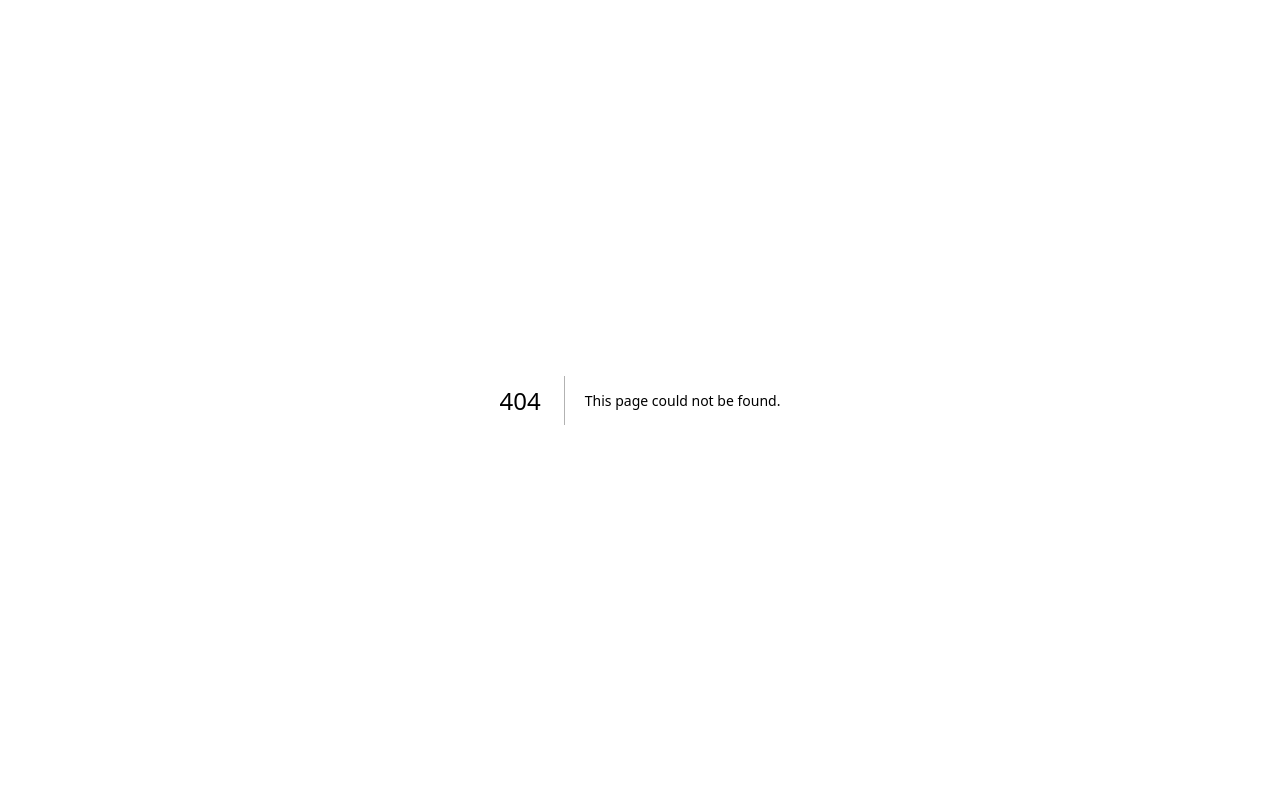
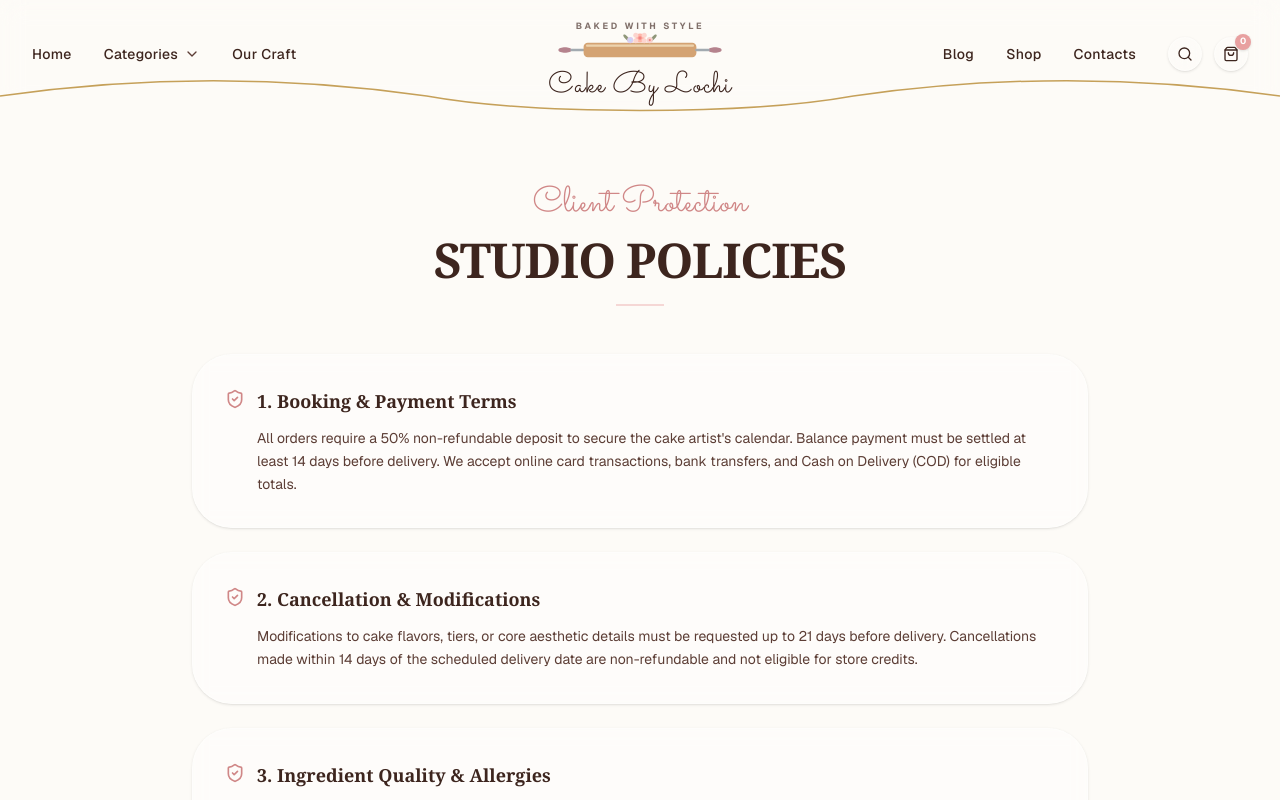
Before and after one commit to KasunLakma/cake-by-lochi, a Next.js app: page /policies in a window 1280 px wide. Before the commit this address had no page. Shown: the top 800 px of the page. Built offline with nearby package versions, Linux system fonts and the light colour scheme.

Commit message:
feat: standardize categories and inject FAQ and Policies static routes

```diff
--- /dev/null
+++ b/src/app/(store)/faq/page.tsx
@@ -0,0 +1,76 @@
+'use client';
+
+import React from "react";
+import { Sacramento } from "next/font/google";
+import MegaHeader from "@/components/shared/mega-header";
+import { HelpCircle } from "lucide-react";
+
+const sacramento = Sacramento({
+  weight: "400",
+  subsets: ["latin"],
+  display: "swap",
+});
+
+export default function FAQPage() {
+  const faqs = [
+    {
+      q: "How do I place an order for a custom cake?",
+      a: "You can place an order by contacting Chef Lochi directly through our bespoke studio inquiry form, or by exploring our product catalog and selecting your preferred cake styling options. We recommend ordering at least 14 days in advance to secure your event date."
+    },
+    {
+      q: "What are your delivery options and timelines?",
+      a: "We offer professional, delivery and structural setup for all custom and multi-tiered bakes in Colombo and surrounding suburbs. Delivery fees are calculated based on your event location. Delivery timings are scheduled with the venue coordinator to ensure perfect presentation."
+    },
+    {
+      q: "Can I modify my cake decoration or flavor profile after booking?",
+      a: "Yes, you can request changes to your custom design details or flavor options up to 21 days before the scheduled delivery date. Unfortunately, we cannot accept any modifications within 14 days of your event as our pastry team begins custom sourcing and early stage preparations."
+    },
+    {
+      q: "Do you offer organic or custom dietary options?",
+      a: "Yes! We take absolute pride in baking with organic, premium ingredients. We also offer curated dietary selections (such as vegan, gluten-free, or reduced-sugar bakes) that do not compromise on structural elegance or rich flavor profile quality."
+    },
+    {
+      q: "What is your cancellation and refund policy?",
+      a: "All custom design orders require a 50% non-refundable deposit to secure your booking date. Cancellations made more than 14 days before delivery will forfeit the deposit but require no further payment. Cancellations within 14 days of delivery are not eligible for refunds or store credits."
+    }
+  ];
+
+  return (
+    <div className="relative min-h-screen bg-[#fdfbf7] dark:bg-bg-vanilla-cream transition-colors duration-500 overflow-x-hidden font-sans flex flex-col justify-between">
+      <MegaHeader />
+
+      <main className="w-full pt-[120px] px-6 md:px-12 flex flex-col items-center flex-grow">
+        <section className="relative w-full max-w-4xl py-16 flex flex-col gap-12 text-left">
+
+          <div className="text-center flex flex-col items-center gap-2">
+            <span className={`${sacramento.className} text-4xl text-primary-pink-deep dark:text-primary-pink`}>
+              Client Services
+            </span>
+            <h1 className="font-serif text-3xl sm:text-5xl font-bold tracking-tight text-accent-chocolate dark:text-white uppercase mt-1">
+              Frequently Asked Questions
+            </h1>
+            <span className="w-12 h-0.5 bg-primary-pink/40 mt-3" />
+          </div>
+
+          <div className="flex flex-col gap-6">
+            {faqs.map((faq, index) => (
+              <div
+                key={index}
+                className="bg-white/40 dark:bg-white/5 border border-white/30 dark:border-white/10 rounded-[2.5rem] p-6 sm:p-8 shadow-sm backdrop-blur-sm"
+              >
+                <h3 className="font-serif text-base sm:text-lg font-bold text-accent-chocolate dark:text-white flex items-start gap-3">
+                  <HelpCircle className="w-5 h-5 text-primary-pink-deep dark:text-primary-pink shrink-0 mt-0.5" />
+                  <span>{faq.q}</span>
+                </h3>
+                <p className="text-xs sm:text-sm text-accent-chocolate-light dark:text-bg-vanilla-cream/80 leading-relaxed mt-3 pl-8 font-normal">
+                  {faq.a}
+                </p>
+              </div>
+            ))}
+          </div>
+
+        </section>
+      </main>
+    </div>
+  );
+}
--- a/src/app/(store)/page.tsx
+++ b/src/app/(store)/page.tsx
@@ -1313,6 +1313,12 @@ export default function Home() {
               </svg>
               <span>@cakebylochi</span>
             </Link>
+          </div>
+
+          <div className="flex gap-6 text-[9px] font-bold tracking-widest text-accent-chocolate-light/75 dark:text-zinc-100/60 uppercase">
+            <Link href="/faq" className="hover:text-primary-pink dark:hover:text-pink-400 transition-colors">FAQ</Link>
+            <Link href="/policies" className="hover:text-primary-pink dark:hover:text-pink-400 transition-colors">Policies</Link>
+            <Link href="/terms" className="hover:text-primary-pink dark:hover:text-pink-400 transition-colors">Terms of Service</Link>
           </div>
 
           <div className="text-[9px] text-accent-chocolate-light/60 dark:text-zinc-100/50 tracking-wider">
--- /dev/null
+++ b/src/app/(store)/policies/page.tsx
@@ -0,0 +1,72 @@
+'use client';
+
+import React from "react";
+import { Sacramento } from "next/font/google";
+import MegaHeader from "@/components/shared/mega-header";
+import { ShieldCheck } from "lucide-react";
+
+const sacramento = Sacramento({
+  weight: "400",
+  subsets: ["latin"],
+  display: "swap",
+});
+
+export default function PoliciesPage() {
+  const policies = [
+    {
+      title: "1. Booking & Payment Terms",
+      content: "All orders require a 50% non-refundable deposit to secure the cake artist's calendar. Balance payment must be settled at least 14 days before delivery. We accept online card transactions, bank transfers, and Cash on Delivery (COD) for eligible totals."
+    },
+    {
+      title: "2. Cancellation & Modifications",
+      content: "Modifications to cake flavors, tiers, or core aesthetic details must be requested up to 21 days before delivery. Cancellations made within 14 days of the scheduled delivery date are non-refundable and not eligible for store credits."
+    },
+    {
+      title: "3. Ingredient Quality & Allergies",
+      content: "We source organic, fresh farm-to-table dairy and natural botanicals. While we maintain a highly sanitized studio environment, our products are prepared in a kitchen that handles nuts, dairy, wheat, and eggs. Customers must note all critical dietary restrictions during booking consultation."
+    },
+    {
+      title: "4. Damage Limitation & Transportation",
+      content: "We provide secure delivery and setup at the chosen venue. Once the cake has been accepted at the venue, Cake By Lochi accepts no liability for layout damage resulting from high heat, humidity, unstable table surfaces, or customer transport."
+    }
+  ];
+
+  return (
+    <div className="relative min-h-screen bg-[#fdfbf7] dark:bg-bg-vanilla-cream transition-colors duration-500 overflow-x-hidden font-sans flex flex-col justify-between">
+      <MegaHeader />
+
+      <main className="w-full pt-[120px] px-6 md:px-12 flex flex-col items-center flex-grow">
+        <section className="relative w-full max-w-4xl py-16 flex flex-col gap-12 text-left">
+
+          <div className="text-center flex flex-col items-center gap-2">
+            <span className={`${sacramento.className} text-4xl text-primary-pink-deep dark:text-primary-pink`}>
+              Client Protection
+            </span>
+            <h1 className="font-serif text-3xl sm:text-5xl font-bold tracking-tight text-accent-chocolate dark:text-white uppercase mt-1">
+              Studio Policies
+            </h1>
+            <span className="w-12 h-0.5 bg-primary-pink/40 mt-3" />
+          </div>
+
+          <div className="flex flex-col gap-6">
+            {policies.map((policy, index) => (
+              <div
+                key={index}
+                className="bg-white/40 dark:bg-white/5 border border-white/30 dark:border-white/10 rounded-[2.5rem] p-6 sm:p-8 shadow-sm backdrop-blur-sm"
+              >
+                <h3 className="font-serif text-base sm:text-lg font-bold text-accent-chocolate dark:text-white flex items-start gap-3">
+                  <ShieldCheck className="w-5 h-5 text-primary-pink-deep dark:text-primary-pink shrink-0 mt-0.5" />
+                  <span>{policy.title}</span>
+                </h3>
+                <p className="text-xs sm:text-sm text-accent-chocolate-light dark:text-bg-vanilla-cream/80 leading-relaxed mt-3 pl-8 font-normal">
+                  {policy.content}
+                </p>
+              </div>
+            ))}
+          </div>
+
+        </section>
+      </main>
+    </div>
+  );
+}
--- a/src/components/shared/product-catalog.tsx
+++ b/src/components/shared/product-catalog.tsx
@@ -79,26 +79,17 @@ export default function ProductCatalog() {
       const slug = categoryParam.toLowerCase();
       if (slug === "celebration-cakes" || slug === "wedding-cakes") {
         setActiveCategory("Celebration Cakes");
-      } else if (
-        slug === "fine-pastries" ||
-        slug === "cupcakes" ||
-        slug === "macarons" ||
-        slug === "lollypops" ||
-        slug === "just-treats" ||
-        slug === "ice-cream"
-      ) {
-        setActiveCategory("Fine Pastries");
-      } else if (
-        slug === "dietary-luxe" ||
-        slug === "organic-botanical" ||
-        slug === "coffee-chocolate"
-      ) {
-        setActiveCategory("Dietary Luxe");
+      } else if (slug === "luxury-cupcakes" || slug === "cupcakes") {
+        setActiveCategory("Luxury Cupcakes");
+      } else if (slug === "artisan-pastries" || slug === "pastries" || slug === "macarons") {
+        setActiveCategory("Artisan Pastries");
+      } else if (slug === "signature-desserts" || slug === "desserts" || slug === "coffee-chocolate") {
+        setActiveCategory("Signature Desserts");
       }
     }
   }, [categoryParam]);
 
-  const categoriesList = ["All", "Celebration Cakes", "Fine Pastries", "Dietary Luxe"];
+  const categoriesList = ["All", "Celebration Cakes", "Luxury Cupcakes", "Artisan Pastries", "Signature Desserts"];
 
   const products: Product[] = [
     {
@@ -116,7 +107,7 @@ export default function ProductCatalog() {
     {
       id: "cupcake-flight",
       name: "Gourmet Cupcake Flight",
-      category: "Fine Pastries",
+      category: "Luxury Cupcakes",
       price: "Rs. 14,400",
       description: "A curated flight of six fluffy bakes dressed in velvety gourmet frostings.",
       image: "/cake_cat_cupcake.png",
@@ -128,7 +119,7 @@ export default function ProductCatalog() {
     {
       id: "botanical-tart",
       name: "Botanical Forest Tart",
-      category: "Dietary Luxe",
+      category: "Artisan Pastries",
       price: "Rs. 19,500",
       description: "Gluten-free and vegan tart loaded with forest berries and organic botanical greens.",
       image: "/cake_cat_dietary.png",
@@ -139,7 +130,7 @@ export default function ProductCatalog() {
     {
       id: "blossom-vanilla",
       name: "Blossom Vanilla Masterpiece",
-      category: "Celebration Cakes",
+      category: "Signature Desserts",
       price: "Rs. 54,000",
       description: "Elegant double-layered cake featuring edible watercolor flower printings, organic vanilla bean mousse, and soft buttercream design.",
       image: "/cake_cat_celebration.png",
--- a/src/components/shared/product-categories.tsx
+++ b/src/components/shared/product-categories.tsx
@@ -22,40 +22,28 @@ interface CategoryItem {
 
 const categoryData: CategoryItem[] = [
   {
-    name: "Lollypops",
-    image: "https://images.unsplash.com/photo-1578985545062-69928b1d9587?q=80&w=600&auto=format&fit=crop",
-    href: "/shop?category=lollypops",
+    name: "Luxury Cupcakes",
+    image: "https://images.unsplash.com/photo-1550617931-e17a7b70dce2?q=80&w=600&auto=format&fit=crop",
+    href: "/shop?category=luxury-cupcakes",
     count: "12 Items"
   },
   {
-    name: "Wedding Cakes",
+    name: "Celebration Cakes",
     image: "https://images.unsplash.com/photo-1535254973040-607b474cb50d?q=80&w=600&auto=format&fit=crop",
-    href: "/shop?category=wedding-cakes",
+    href: "/shop?category=celebration-cakes",
     count: "8 Items"
   },
   {
-    name: "Coffee & Chocolate",
+    name: "Signature Desserts",
     image: "https://images.unsplash.com/photo-1511920170033-f8396924c348?q=80&w=600&auto=format&fit=crop",
-    href: "/shop?category=coffee-chocolate",
+    href: "/shop?category=signature-desserts",
     count: "15 Items"
   },
   {
-    name: "Ice Cream",
-    image: "https://images.unsplash.com/photo-1497034825429-c343d7c6a68f?q=80&w=600&auto=format&fit=crop",
-    href: "/shop?category=ice-cream",
-    count: "10 Items"
-  },
-  {
-    name: "Macarons",
+    name: "Artisan Pastries",
     image: "https://images.unsplash.com/photo-1569864358642-9d1684040f43?q=80&w=600&auto=format&fit=crop",
-    href: "/shop?category=macarons",
+    href: "/shop?category=artisan-pastries",
     count: "24 Items"
-  },
-  {
-    name: "Just Treats",
-    image: "https://images.unsplash.com/photo-1550617931-e17a7b70dce2?q=80&w=600&auto=format&fit=crop",
-    href: "/shop?category=just-treats",
-    count: "18 Items"
   }
 ];
 
--- a/src/lib/products.ts
+++ b/src/lib/products.ts
@@ -35,7 +35,7 @@ export const products: Product[] = [
   {
     id: "cupcake-flight",
     name: "Gourmet Cupcake Flight",
-    category: "Fine Pastries",
+    category: "Luxury Cupcakes",
     price: "Rs. 14,400",
     priceNumber: 14400,
     description: "A curated flight of six fluffy bakes dressed in velvety gourmet frostings. Includes signature Madagascar vanilla, rich roasted pistachio, and pure salted caramel flavors.",
@@ -52,7 +52,7 @@ export const products: Product[] = [
   {
     id: "botanical-tart",
     name: "Botanical Forest Tart",
-    category: "Dietary Luxe",
+    category: "Artisan Pastries",
     price: "Rs. 19,500",
     priceNumber: 19500,
     description: "Gluten-free and vegan tart loaded with forest berries and organic botanical greens. Uses cold-pressed coconut sugar and almond base.",
@@ -68,7 +68,7 @@ export const products: Product[] = [
   {
     id: "blossom-vanilla",
     name: "Blossom Vanilla Masterpiece",
-    category: "Celebration Cakes",
+    category: "Signature Desserts",
     price: "Rs. 54,000",
     priceNumber: 54000,
     description: "Elegant double-layered cake featuring edible watercolor flower printings, organic vanilla bean mousse, and soft buttercream design.",
```
